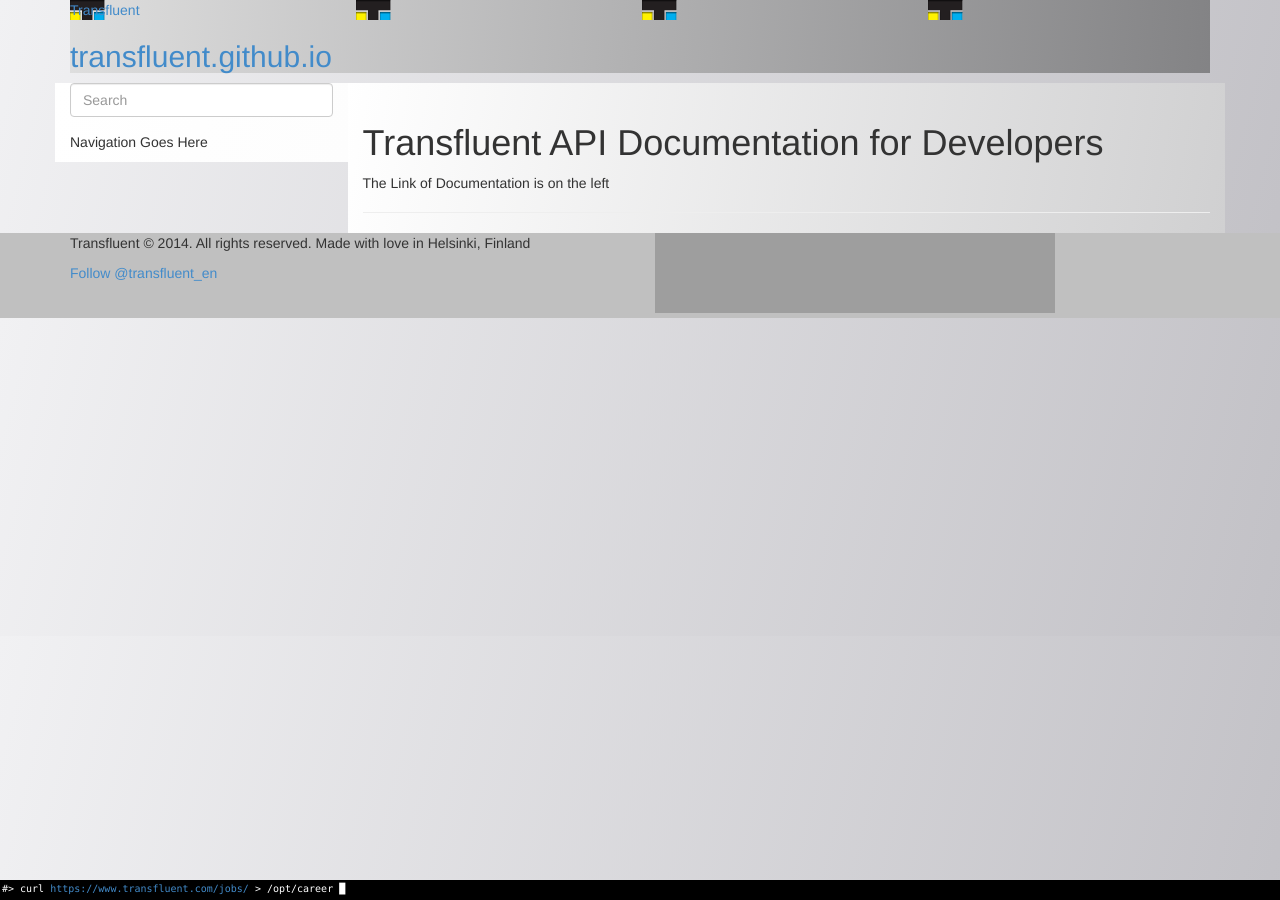
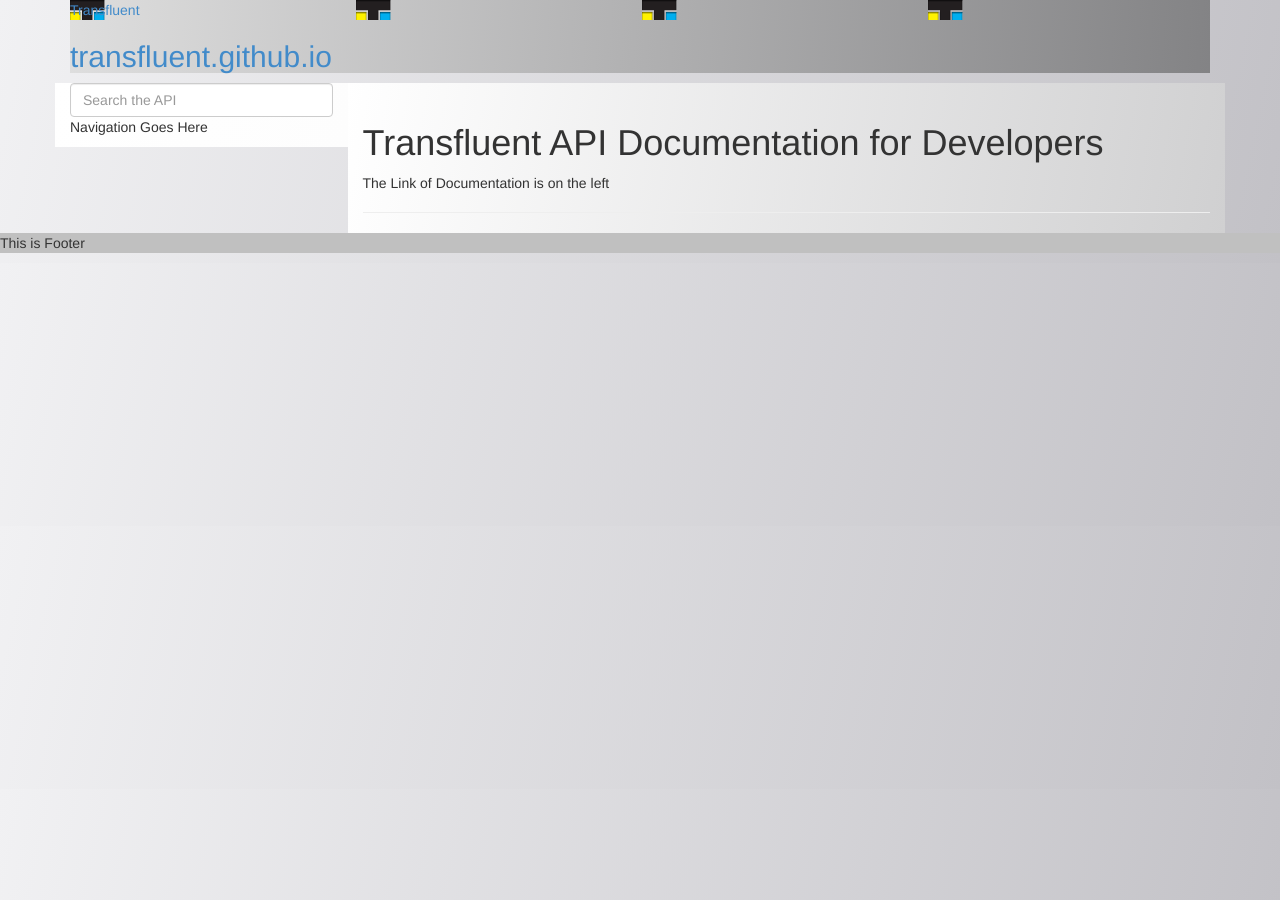
Before and after one commit to Transfluent/transfluent.github.io, a Jekyll site: the page built from index.html, in a window 1280 px wide. Built offline with Jekyll 4.4.1, drawn with Linux system fonts in a browser that asks for light colours; nearby versions of some CDN libraries; Markdown is read by kramdown in place of the engine named in the settings; comment, search, counter and statistics services are not loaded; grey boxes are pictures that could not be loaded.

Commit message:
sample api documentation

```diff
--- a/_includes/footer.html
+++ b/_includes/footer.html
@@ -1,14 +1 @@
-<div class="container footer">
-        <div class="row">
-            <div class="col-md-6 col-sm-12 text-left">
-                Transfluent &copy; 2014. All rights reserved. Made with love in Helsinki, Finland</p>
-                <div id="twitter">
-                    <a href="https://twitter.com/transfluent_en" class="twitter-follow-button" data-show-count="false">Follow @transfluent_en</a>
-                    <script>!function(d,s,id){var js,fjs=d.getElementsByTagName(s)[0];if(!d.getElementById(id)){js=d.createElement(s);js.id=id;js.src="//platform.twitter.com/widgets.js";fjs.parentNode.insertBefore(js,fjs);}}(document,"script","twitter-wjs");</script>
-                </div>
-            </div>
-            <div class="col-md-6 hidden-xs hidden-sm">
-                <iframe src="//www.facebook.com/plugins/like.php?href=https%3A%2F%2Fwww.facebook.com%2Ftransfluent&amp;width=400&amp;layout=standard&amp;action=like&amp;show_faces=true&amp;share=false&amp;height=80&amp;appId=114329478669702&colorscheme=dark" scrolling="no" frameborder="0" style="border:none; overflow:hidden; width:400px; height:80px;" allowTransparency="true"></iframe>
-            </div>
-        </div>
-    </div>
+<p>This is Footer</p>
--- a/_layouts/default.html
+++ b/_layouts/default.html
@@ -3,57 +3,46 @@
   <head>
     <meta charset="utf-8">
     <meta http-equiv="X-UA-Compatible" content="IE=edge,chrome=1">
-    <title>{{ page.title}}</title>
-    <meta name="viewport" content="width=device-width">
-
-    <!-- syntax highlighting CSS -->
-    <link rel="stylesheet" href="/css/syntax.css">
-
-    <!-- CSS compiled from SCSS -->
-    <link rel="stylesheet" href="/css/style.css">
-    <script src="//ajax.googleapis.com/ajax/libs/angularjs/1.2.16/angular.min.js"></script>
-
-    <!-- From Transfluent previous html -->
-    <script>window.TF = window.TF || {};
-      TF.API = "https://transfluent.com/v2"</script>
-    <link rel='stylesheet' id='open-sans-css'  href='//fonts.googleapis.com/css?family=Open+Sans%3A300italic%2C400italic%2C600italic%2C300%2C400%2C600&#038;subset=latin%2Clatin-ext&#038;ver=3.8.1' type='text/css' media='all' />
-    <script type='text/javascript' src='//ajax.googleapis.com/ajax/libs/jquery/2.0.3/jquery.min.js?ver=2.0.3'></script>
-    <script>$ = jQuery;</script>
     <meta name="viewport" content="width=device-width, initial-scale=1.0, maximum-scale=1.0, user-scalable=no">
 
+    <title>{{ page.title}}</title>
 
+    <link rel="stylesheet" href="/css/syntax.css">
+    <link rel="stylesheet" href="/css/style.css">
+
+    <script src="//ajax.googleapis.com/ajax/libs/angularjs/1.2.16/angular.min.js"></script>
+    <script src="/js/custom.js"></script>
   </head>
+
   <body ng-app="transfluent-api">
+
     <div class="wrapper container">
+
       <header class="header">
         {% include header.html %}
       </header>
+
       <div class="content-area row">
+
         <nav class="navigation col-sm-3">
           <div class='search-form'>
-            <form role="form">
-              <div class="form-group">
-                <input type="search" class="form-control" placeholder="Search" name="apisearch">
-              </div>
-            </form>
+            <input type="search" class="form-control" placeholder="Search the API" name="apisearch">
           </div>
           <div class='navigation-links'>
             <p>Navigation Goes Here</p>
           </div>
         </nav>
+
         <section class="main-content col-xs-12 col-sm-9">
           {{ content}}
         </section>
-      </div>
-    </div>
-    <footer class="footer">
-      <div class="upper-footer">
-        {% include footer.html %}
+
       </div>
 
-      <!-- From transfluent previous index.html -->
+    </div> <!-- wrapper -->
 
-      <div id="job_ad_console">#&gt; curl <a href="https://www.transfluent.com/jobs/">https://www.transfluent.com/jobs/</a> &gt; /opt/career <span class="blink">█</span></div>
+    <footer class="footer">
+        {% include footer.html %}
     </footer>
 
   </body>
--- a/_plugins/generator_scss.rb
+++ b/_plugins/generator_scss.rb
@@ -1,19 +1,19 @@
-require 'sass'
-require 'pathname'
-require 'compass'
-require 'compass/exec'
-
-module Jekyll
-
-  class CompassGenerator < Generator
-    safe true
-
-  	def generate(site)
-			Dir.chdir File.expand_path('../_sass', File.dirname(__FILE__)) do
-				Compass::Exec::SubCommandUI.new(%w(compile)).run!
-			end
-		end
-
-  end
-
-end
+#require 'sass'
+#require 'pathname'
+#require 'compass'
+#require 'compass/exec'
+#
+#module Jekyll
+#
+#  class CompassGenerator < Generator
+#    safe true
+#
+#  	def generate(site)
+#			Dir.chdir File.expand_path('../_sass', File.dirname(__FILE__)) do
+#				Compass::Exec::SubCommandUI.new(%w(compile)).run!
+#			end
+#		end
+#
+# end
+#
+#end
--- /dev/null
+++ b/js/custom.js
@@ -0,0 +1 @@
+var app = angular.module('transfluent-api', []);
```
Also changed, not shown: _posts/testfile.md (deleted, +0 -8 lines), _sass/sass/extensions/font-awesome/scss/_larger.scss (+4 -4 lines), api/authentication.md (added, +24 -0 lines), css/main.css (deleted, +0 -160 lines), documentation/testfile.html (added, +15 -0 lines).
